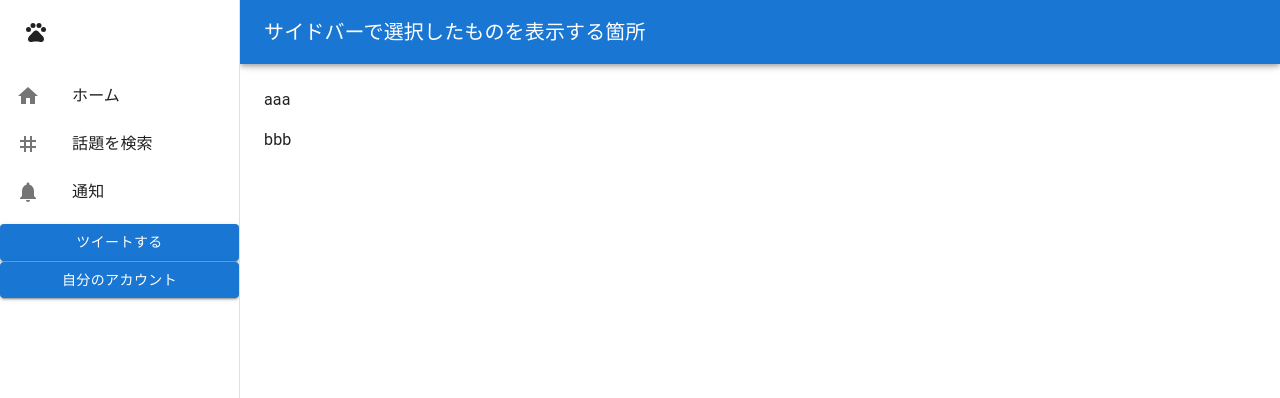
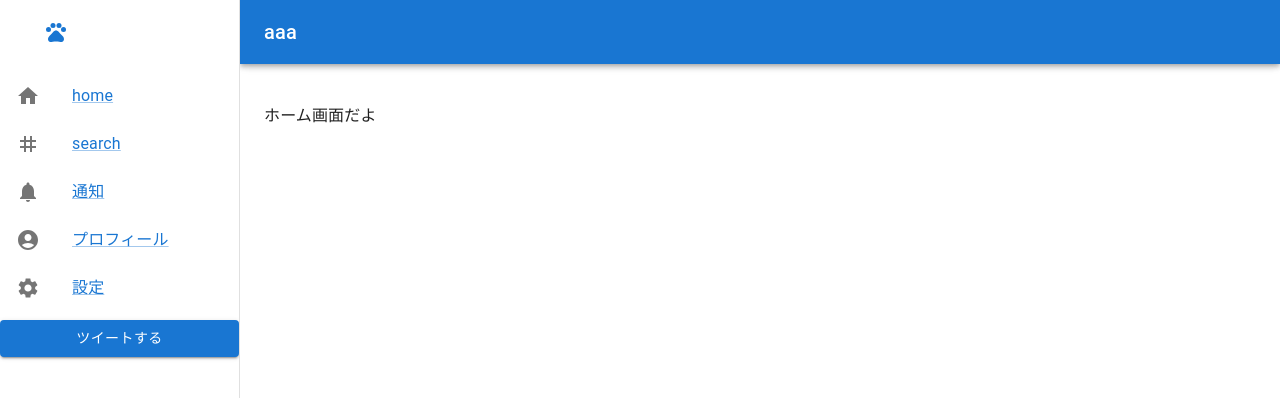
Before and after one commit to sayanok/zetter, a React (Create React App) app in the folder front/: page / in a window 1280 px wide. Shown: the top 398 px of the page. Built offline with nearby package versions, Linux system fonts and the light colour scheme.

Commit message:
サイドバー作成

```diff
--- a/front/package.json
+++ b/front/package.json
@@ -12,6 +12,7 @@
     "@testing-library/user-event": "^13.5.0",
     "react": "^17.0.2",
     "react-dom": "^17.0.2",
+    "react-router-dom": "^6.2.2",
     "react-scripts": "5.0.0",
     "web-vitals": "^2.1.4"
   },
--- /dev/null
+++ b/front/src/components/App.js
@@ -0,0 +1,123 @@
+import Button from '@mui/material/Button';
+
+import react, { useState } from 'react';
+import { BrowserRouter, Router, Route, Routes } from 'react-router-dom';
+
+import Box from '@mui/material/Box';
+import Drawer from '@mui/material/Drawer';
+import CssBaseline from '@mui/material/CssBaseline';
+import AppBar from '@mui/material/AppBar';
+import Toolbar from '@mui/material/Toolbar';
+import List from '@mui/material/List';
+import Typography from '@mui/material/Typography';
+import Link from '@mui/material/Link';
+
+import ListItem from '@mui/material/ListItem';
+import ListItemIcon from '@mui/material/ListItemIcon';
+import ListItemText from '@mui/material/ListItemText';
+import HomeIcon from '@mui/icons-material/Home';
+import TagIcon from '@mui/icons-material/Tag';
+import NotificationsIcon from '@mui/icons-material/Notifications';
+import PetsIcon from '@mui/icons-material/Pets';
+import AccountCircleIcon from '@mui/icons-material/AccountCircle';
+import SettingsIcon from '@mui/icons-material/Settings';
+
+import { Home } from './Home.js';
+import { Search } from './Search.js';
+import { Notification } from './Notification.js';
+import { Profile } from './Profile.js';
+import { Settings } from './Settings.js';
+
+const drawerWidth = 240;
+
+export function App() {
+    return (
+        <Box sx={{ display: 'flex' }}>
+            <CssBaseline />
+            <AppBar position="fixed" sx={{ width: `calc(100% - ${drawerWidth}px)`, ml: `${drawerWidth}px` }}>
+                <Toolbar>
+                    <Typography variant="h6" noWrap component="div">
+                        aaa
+                    </Typography>
+                </Toolbar>
+            </AppBar>
+            <Drawer
+                sx={{
+                    width: drawerWidth,
+                    flexShrink: 0,
+                    '& .MuiDrawer-paper': {
+                        width: drawerWidth,
+                        boxSizing: 'border-box',
+                    },
+                }}
+                variant="permanent"
+                anchor="left"
+            >
+                <Toolbar>
+                    {/* twitterに踏襲してるけどここ不要では */}
+                    <Button>
+                        <PetsIcon />
+                    </Button>
+                </Toolbar>
+                <List>
+                    {/* TODO: もっとシンプルにかけそう map使う */}
+                    <Link href="/">
+                        <ListItem button>
+                            <ListItemIcon>
+                                <HomeIcon />
+                            </ListItemIcon>
+                            <ListItemText primary="home" />
+                        </ListItem>
+                    </Link>
+                    <Link href="/search">
+                        <ListItem button>
+                            <ListItemIcon>
+                                <TagIcon />
+                            </ListItemIcon>
+                            <ListItemText primary="search" />
+                        </ListItem>
+                    </Link>
+                    <Link href="/notification">
+                        {/* notifications? */}
+                        <ListItem button>
+                            <ListItemIcon>
+                                <NotificationsIcon />
+                            </ListItemIcon>
+                            <ListItemText primary="通知" />
+                        </ListItem>
+                    </Link>
+                    <Link href="/userid">
+                        <ListItem button>
+                            <ListItemIcon>
+                                <AccountCircleIcon />
+                            </ListItemIcon>
+                            <ListItemText primary="プロフィール" />
+                        </ListItem>
+                    </Link>
+                    <Link href="/settings">
+                        <ListItem button>
+                            <ListItemIcon>
+                                <SettingsIcon />
+                            </ListItemIcon>
+                            <ListItemText primary="設定" />
+                        </ListItem>
+                    </Link>
+                </List>
+                <Button variant="contained">ツイートする</Button>
+            </Drawer>
+            <Box component="main" sx={{ flexGrow: 1, bgcolor: 'background.default', p: 3 }}>
+                <Toolbar />
+                {/* <Typography paragraph><Home />aaa</Typography> */}
+                <BrowserRouter>
+                    <Routes>
+                        <Route path="/" element={<Home />} />
+                        <Route path="/search" element={<Search />} />
+                        <Route path="/notification" element={<Notification />} />
+                        <Route path="/userid" element={<Profile />} />
+                        <Route path="/settings" element={<Settings />} />
+                    </Routes>
+                </BrowserRouter>
+            </Box>
+        </Box>
+    );
+}
--- /dev/null
+++ b/front/src/components/Home.js
@@ -0,0 +1,3 @@
+export function Home() {
+    return <p>ホーム画面だよ</p>;
+}
--- /dev/null
+++ b/front/src/components/Notification.js
@@ -0,0 +1,3 @@
+export function Notification() {
+    return <p>通知画面だよ</p>;
+}
--- /dev/null
+++ b/front/src/components/Profile.js
@@ -0,0 +1,3 @@
+export function Profile() {
+    return <p>プロフィール</p>;
+}
--- /dev/null
+++ b/front/src/components/Search.js
@@ -0,0 +1,3 @@
+export function Search() {
+    return <p>検索画面だよ</p>;
+}
--- /dev/null
+++ b/front/src/components/Settings.js
@@ -0,0 +1,3 @@
+export function Settings() {
+    return <p>設定画面だよ</p>;
+}
--- a/front/src/index.js
+++ b/front/src/index.js
@@ -1,84 +1,6 @@
 import ReactDOM from 'react-dom';
 import './index.css';
-import Button from '@mui/material/Button';
 
-import react, { useState } from 'react';
-import Box from '@mui/material/Box';
-import Drawer from '@mui/material/Drawer';
-import CssBaseline from '@mui/material/CssBaseline';
-import AppBar from '@mui/material/AppBar';
-import Toolbar from '@mui/material/Toolbar';
-import List from '@mui/material/List';
-import Typography from '@mui/material/Typography';
-import Divider from '@mui/material/Divider';
-import ListItem from '@mui/material/ListItem';
-import ListItemIcon from '@mui/material/ListItemIcon';
-import ListItemText from '@mui/material/ListItemText';
-import HomeIcon from '@mui/icons-material/Home';
-import TagIcon from '@mui/icons-material/Tag';
-import NotificationsIcon from '@mui/icons-material/Notifications';
-import PetsIcon from '@mui/icons-material/Pets';
-
-const drawerWidth = 240;
-
-function App() {
-    return (
-        <Box sx={{ display: 'flex' }}>
-            <CssBaseline />
-            <AppBar position="fixed" sx={{ width: `calc(100% - ${drawerWidth}px)`, ml: `${drawerWidth}px` }}>
-                <Toolbar>
-                    <Typography variant="h6" noWrap component="div">
-                        サイドバーで選択したものを表示する箇所
-                    </Typography>
-                </Toolbar>
-            </AppBar>
-            <Drawer
-                sx={{
-                    width: drawerWidth,
-                    flexShrink: 0,
-                    '& .MuiDrawer-paper': {
-                        width: drawerWidth,
-                        boxSizing: 'border-box',
-                    },
-                }}
-                variant="permanent"
-                anchor="left"
-            >
-                <Toolbar>
-                    {/* twitterに踏襲してるけどここ不要では */}
-                    <PetsIcon />
-                </Toolbar>
-                <List>
-                    <ListItem button key="home">
-                        <ListItemIcon>
-                            <HomeIcon />
-                        </ListItemIcon>
-                        <ListItemText primary="ホーム" />
-                    </ListItem>
-                    <ListItem button key="search">
-                        <ListItemIcon>
-                            <TagIcon />
-                        </ListItemIcon>
-                        <ListItemText primary="話題を検索" />
-                    </ListItem>
-                    <ListItem button key="notifications">
-                        <ListItemIcon>
-                            <NotificationsIcon />
-                        </ListItemIcon>
-                        <ListItemText primary="通知" />
-                    </ListItem>
-                </List>
-                <Button variant="contained">ツイートする</Button>
-                <Divider />
-                <Button variant="contained">自分のアカウント</Button>
-            </Drawer>
-            <Box component="main" sx={{ flexGrow: 1, bgcolor: 'background.default', p: 3 }}>
-                <Toolbar />
-                <Typography paragraph>aaa</Typography>
-                <Typography paragraph>bbb</Typography>
-            </Box>
-        </Box>
-    );
-}
+import { App } from './components/App.js';
 
 ReactDOM.render(<App />, document.getElementById('root'));
```
Also changed, not shown: 1 other file (tests, documents, lock files or other folders).
